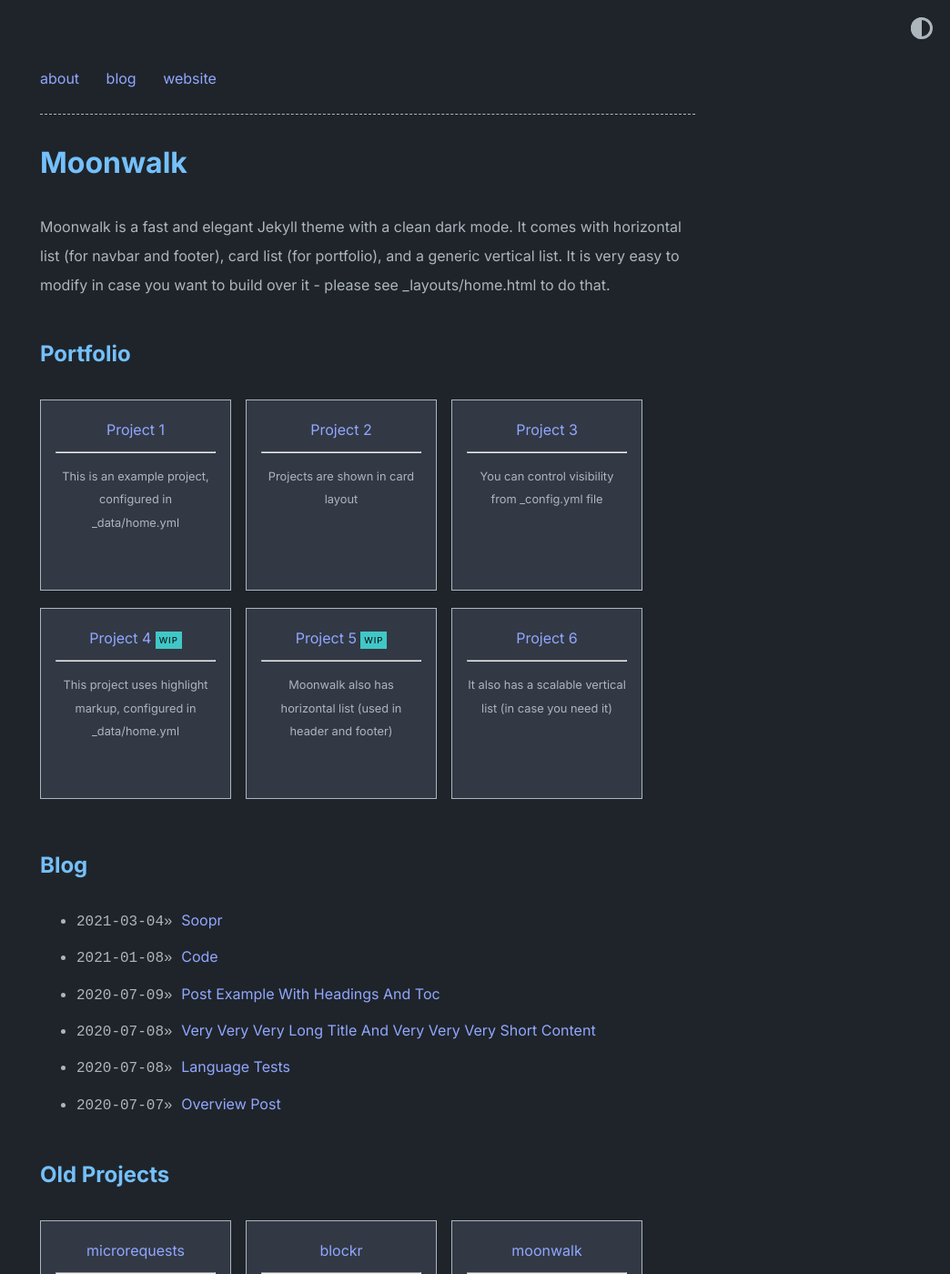
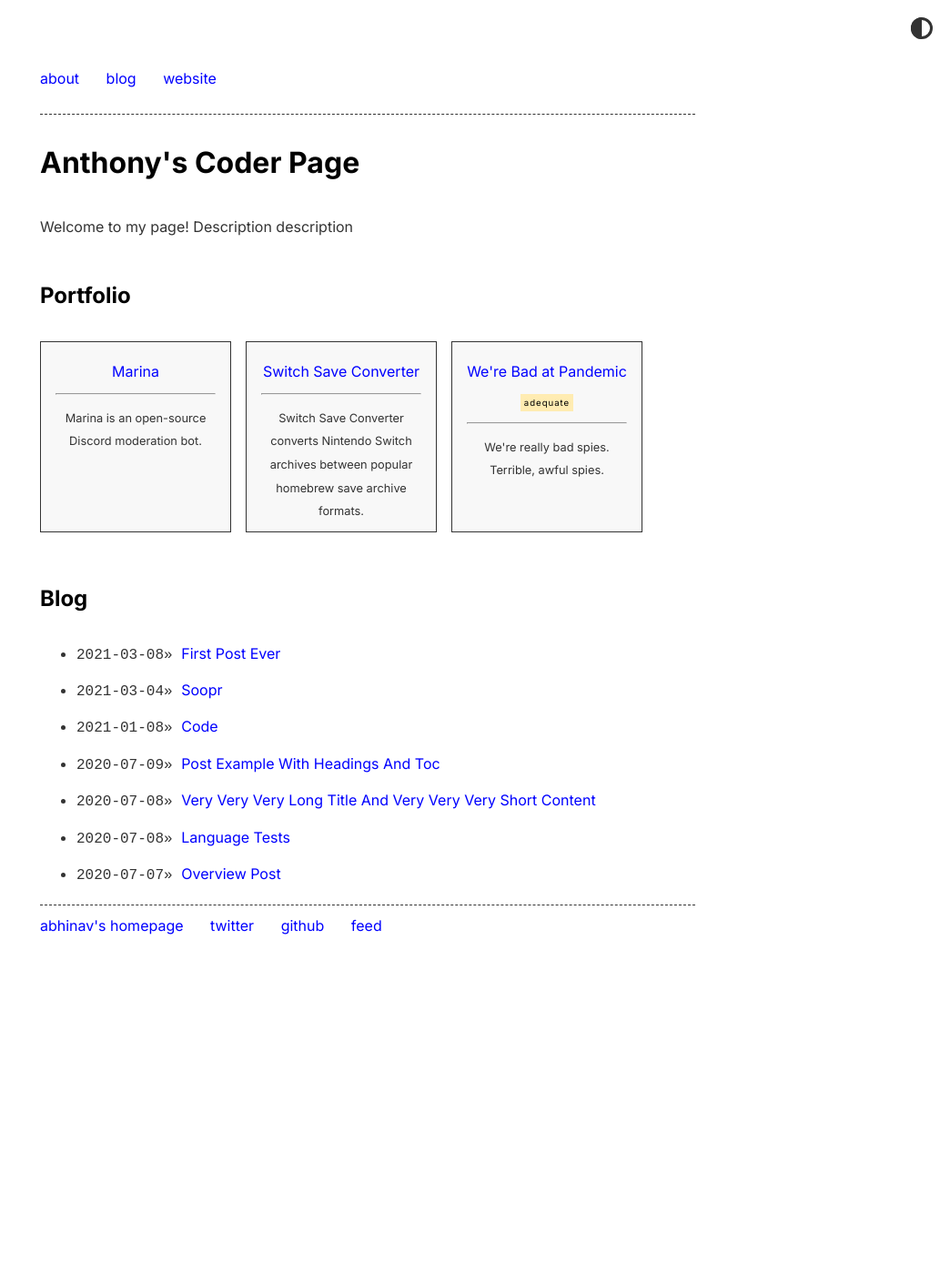
Before and after one commit to anthonyashco/anthonyashco.github.io, a Jekyll site: the page built from index.md, in a window 1280 px wide and 1400 px high. Shown: the whole window at 91% size, without its empty margins (236-1280 px from the left). Built offline with Jekyll 4.4.1, drawn with Linux system fonts in a browser that asks for light colours; comment, search, counter and statistics services are not loaded; some of the changed text lies outside the part shown.

Commit message:
First personalization pass.

```diff
--- a/Gemfile
+++ b/Gemfile
@@ -2,3 +2,5 @@
 
 source "https://rubygems.org"
 gemspec
+
+gem "webrick", "~> 1.7"
--- a/_config.yml
+++ b/_config.yml
@@ -1,8 +1,8 @@
-title: Moonwalk
-author: Abhinav Saxena
+title: Anthony's Coder Page
+author: Anthony Co
 url: https://anthonyashco.github.io # root address of the site
 description: > # description of the site (multiple lines allowed)
-  Moonwalk is a fast and elegant Jekyll theme with a clean dark mode. It comes with horizontal list (for navbar and footer), card list (for portfolio), and a generic vertical list. It is very easy to modify in case you want to build over it - please see _layouts/home.html to do that.
+  Welcome to my page! Description description
 
 permalink: /:slug.html
 
@@ -12,14 +12,14 @@ favicon: "./logo.png" # relative path to site's favicon
 remote_theme: abhinavs/moonwalk
 
 theme_config:
-  appearance: "dark" # can be "light", "dark" or "auto"
-  back_home_text: "home.." # customize text for homepage link in post layout
+  appearance: "auto" # can be "light", "dark" or "auto"
+  back_home_text: "Return" # customize text for homepage link in post layout
   date_format: "%Y-%m-%d" # customize how date is formatted
   show_description: true # show blog description in home page
   show_navbar: true # show horizontal navbar in home page
   show_footer: true # show footer links in home page,add in _data/home.yml
   show_projects: true # show projects as cards, add in _data/home.yml
-  show_old_projects: true # show old projects as cards, add in _data/home.yml
+  show_old_projects: false # show old projects as cards, add in _data/home.yml
   show_misc_list: false # show generic vertical list for misc details, add _data/home.yml
 
 soopr:
--- a/_data/home.yml
+++ b/_data/home.yml
@@ -9,31 +9,18 @@ navbar_entries:
     url: http://www.abhinav.co
 
 project_entries:
-  - title: Project 1
+  - title: Marina
     url: overview-post
-    desc: This is an example project, configured in _data/home.yml
+    desc: Marina is an open-source Discord moderation bot.
 
-  - title: Project 2
+  - title: Switch Save Converter
     url: overview-post
-    desc: Projects are shown in card layout
+    desc: Switch Save Converter converts Nintendo Switch archives between popular homebrew save archive formats.
 
-  - title: Project 3
-    url: overview-post
-    desc: You can control visibility from _config.yml file
-
-  - title: Project 4
-    url: overview-post
-    desc: This project uses highlight markup, configured in _data/home.yml
-    highlight: WIP
-
-  - title: Project 5
-    url: overview-post
-    desc: Moonwalk also has horizontal list (used in header and footer)
-    highlight: WIP
-
-  - title: Project 6
-    url: overview-post
-    desc: It also has a scalable vertical list (in case you need it)
+  - title: We're Bad at Pandemic
+    url: first-post-ever
+    desc: We're really bad spies. Terrible, awful spies.
+    highlight: adequate
 
 old_project_entries:
   - title: microrequests
```
Also changed, not shown: _posts/2021-03-08-first-post-ever.md (added, +25 -0 lines).
